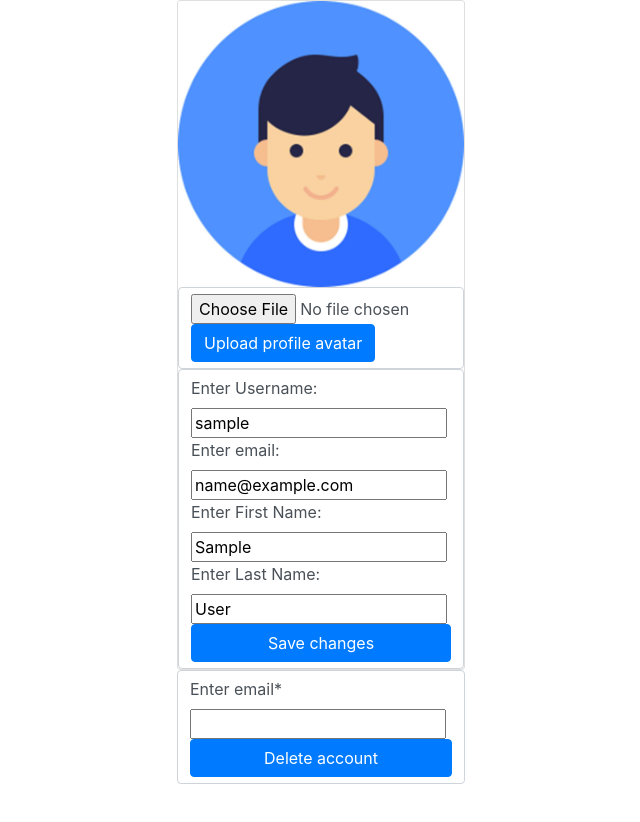
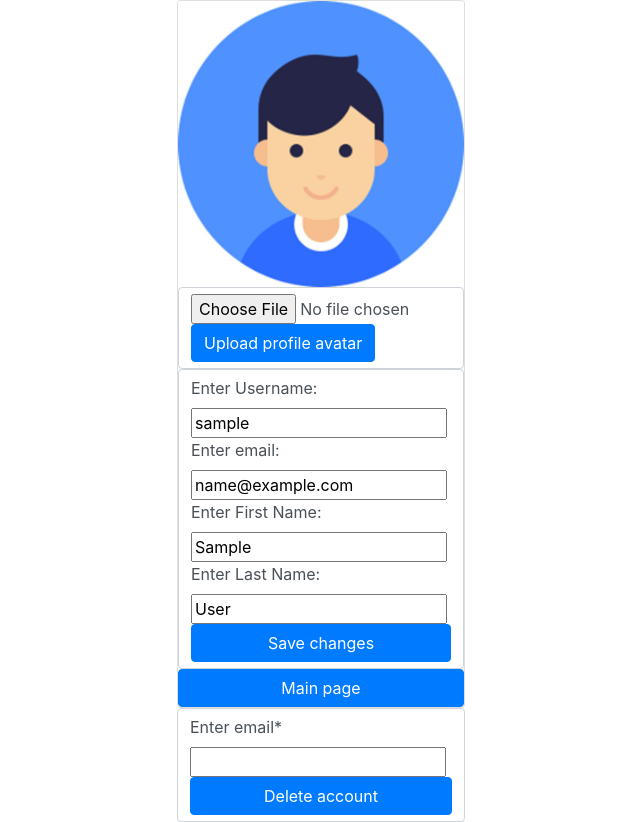
Before and after one commit to shaplykon/Coffee-House-Site-Django, a Django app: page /accounts/account/ in a window 1280 px wide. Shown: the whole page, without its empty margins (319-959 px from the left). Before the commit the page ends 784 px from the top, so only its background shows below. Run offline with Django 3.2, Linux system fonts and the light colour scheme; the visitor is signed in with stand-in values (Sample User, id 1); some libraries are stand-ins or nearby versions.

Commit message:
Add files via upload

```diff
--- a/templates/article.html
+++ b/templates/article.html
@@ -5,8 +5,6 @@
 {% block head %}
     <title>About</title>
 {% endblock %}
-
-
 
 {% block content %}
     <link href="https://fonts.googleapis.com/css2?family=Fira+Sans:ital@1&display=swap" rel="stylesheet">
--- a/templates/index.html
+++ b/templates/index.html
@@ -42,8 +42,6 @@
                 <p>{{ post.body }}</p>
                 <br>
             {% endfor %}
-
-
         </div>
     </div>
 {% endblock content %}
--- a/templates/registration/account.html
+++ b/templates/registration/account.html
@@ -25,6 +25,8 @@
                 Save changes
             </button>
         </form>
+
+        <a href="{% url 'index' %}" class="btn btn-primary">Main page</a>
     </div>
 
     <form action="{% url 'account' %}" method="post" class="form-control">
```
